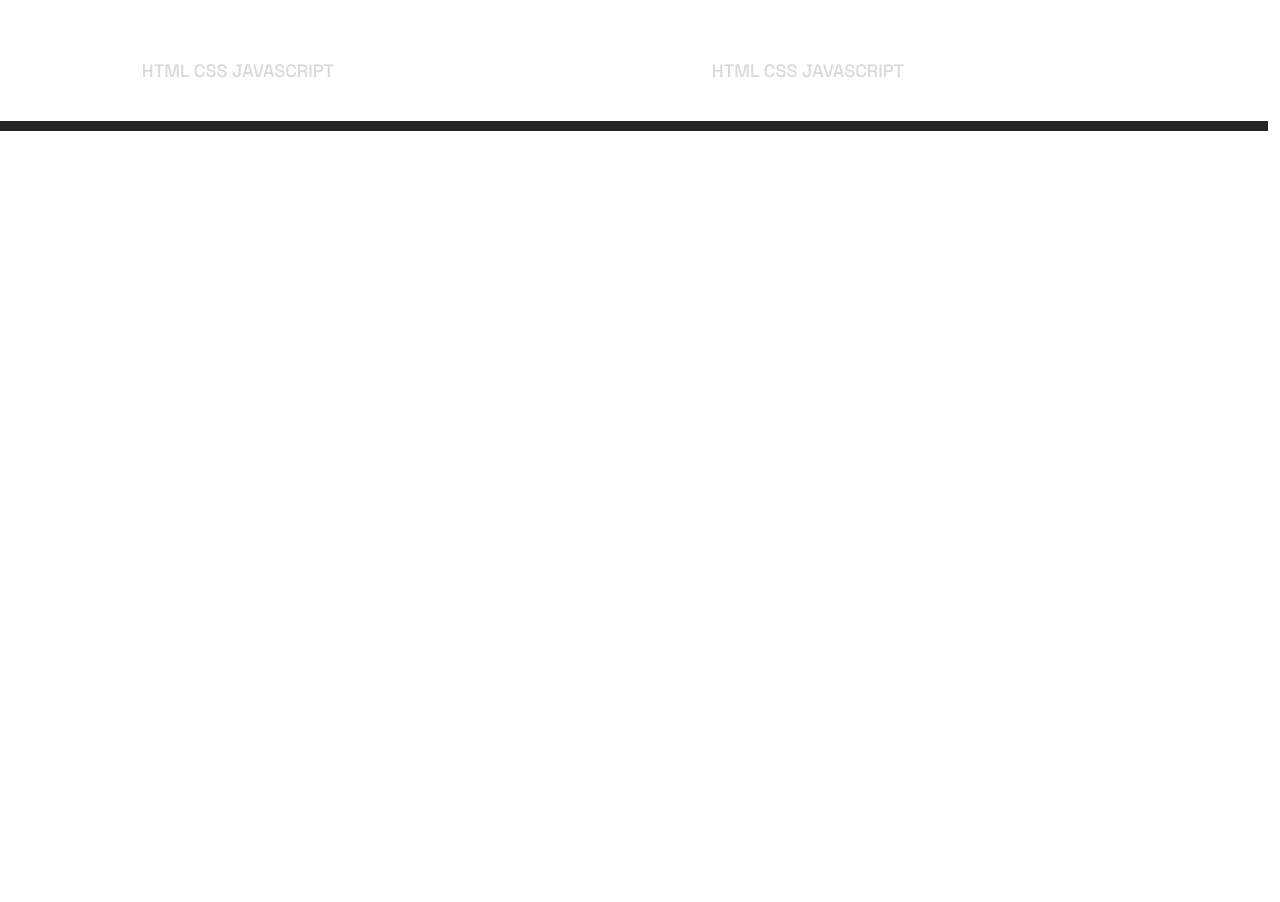
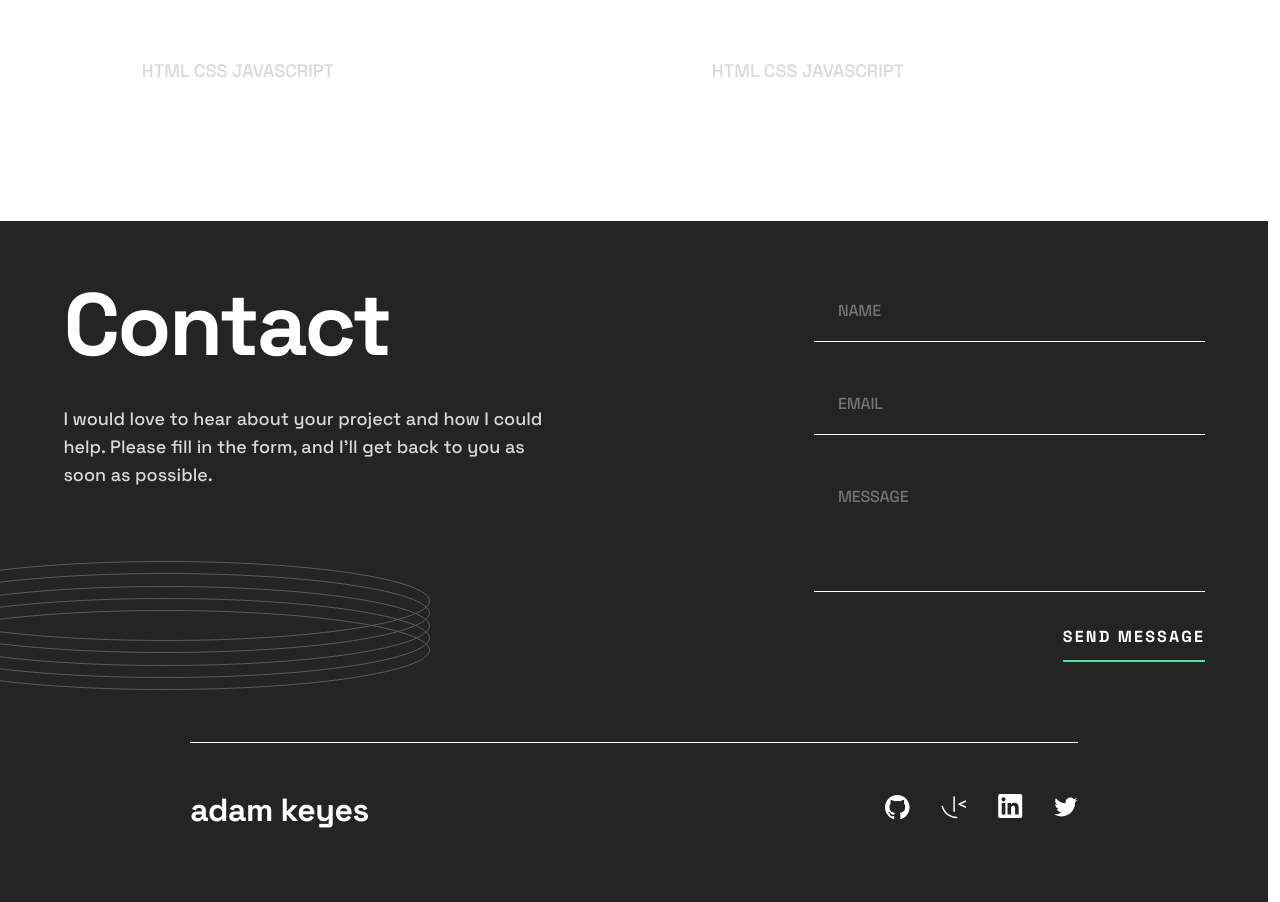
Before and after one commit to thisisofficial/single-page-portafolio, a React (Vite) app in the folder new-design-mf/: page / in a window 1280 px wide. Shown: the part 2960-3862 px from the top of the page. Before the commit the page ends 3091 px from the top, so only its background shows below. Built offline with nearby package versions, Linux system fonts and the light colour scheme.

Commit message:
finished contact section

```diff
--- a/new-design-mf/src/App.css
+++ b/new-design-mf/src/App.css
@@ -1,5 +1,4 @@
 #root {
-  max-width: 1280px;
   margin: 0;
   padding: 0;
   line-height: 0;
@@ -43,14 +42,20 @@
 .App{
   width: 99.1vw;
   overflow-x: hidden;
-
+  overflow-y: hidden;
+  display: flex;
+  align-items: center;
+  flex-direction: column;
 }
 
 .body-container{
-  padding: 0 5% 0 10%;
+  width: 80%;
+  min-width: 1000px;
 }
 
 .footer{
   background-color: #242424;
   min-height: 10px;
+  width: 100%;
+  margin-top: 100px;
 }
--- a/new-design-mf/src/App.tsx
+++ b/new-design-mf/src/App.tsx
@@ -3,6 +3,7 @@ import reactLogo from './assets/react.svg'
 import { HeroSection } from './sections/heroSection/HeroSection'
 import { SkillsSection } from './sections/skillsSection/SkillsSection'
 import { ProjectsSection } from './sections/projectsSection/ProjectsSection'
+import { ContactSection } from './sections/contactSection/ContactSection'
 import './App.css'
 
 function App() {
@@ -16,7 +17,7 @@ function App() {
         <ProjectsSection/>
       </div>
       <div className='footer'>
-
+        <ContactSection/>
       </div>
     </div>
   )
--- /dev/null
+++ b/new-design-mf/src/components/form/Form.tsx
@@ -0,0 +1,62 @@
+import React from "react";
+import { useForm } from "react-hook-form";
+import { Button } from "../button/Button";
+import "./form.css";
+
+export const Form = () => {
+  const {
+    register,
+    formState: { errors },
+    handleSubmit,
+  } = useForm();
+
+  const onSubmit = (data: any) => {
+    console.log(data);
+  };
+
+  return (
+    <div>
+      <form onSubmit={handleSubmit(onSubmit)}>
+        <div  className="form-container">
+          <div className="input-container">
+            <input
+              type="text"
+              placeholder="NAME"
+              className="input-text"
+              {...register("name", { required: true, maxLength: 50 })}
+            />
+            {errors.name?.type === "required" && (
+              <p className="error">Sorry, the input should not be empty</p>
+            )}
+            {errors.name?.type === "maxLength" && (
+              <p className="error">The field must have a maximum of 50 characters</p>
+            )}
+          </div>
+          <div className="input-container">
+            <input
+              type="text"
+              placeholder="EMAIL"
+              className="input-text"
+              {...register("email", {
+                required: true,
+                pattern: /^\w+([.-_+]?\w+)*@\w+([.-]?\w+)*(\.\w{2,10})+$/,
+              })}
+            />
+            {errors.email?.type === "pattern" && (
+              <p className="error">Sorry, invalid format here</p>
+            )}
+          </div>
+          <div className="input-textarea-container">
+            <input
+              type="text"
+              placeholder="MESSAGE"
+              className="input-textarea"
+              {...register("message", { required: true })}
+            />
+          </div>
+          <Button label="SEND MESSAGE"/>
+        </div>
+      </form>
+    </div>
+  );
+};
--- /dev/null
+++ b/new-design-mf/src/components/form/form.css
@@ -0,0 +1,71 @@
+.form-container {
+    display: flex;
+    flex-direction: column;
+    gap: 32px;
+  }
+
+  .form-container div{
+    align-self: flex-end;
+  }
+
+  .input-container {
+    display: flex;
+    align-items: flex-end;
+    flex-direction: column;
+    gap: 5px;
+    justify-content: center;
+  }
+
+  .input-text,
+  .input-textarea {
+    background: transparent;
+    border: none;
+    border-bottom: 1px solid #ffffff;
+    min-width: 343px;
+    font-family: "Space Grotesk";
+    font-style: normal;
+    font-weight: 500;
+    font-size: 16px;
+    line-height: 26px;
+    letter-spacing: -0.222222px;
+    color: #ffffff;
+    outline: none;
+    padding: 17px 24px;
+  }
+
+  .input-text:hover,
+  .input-textarea:hover {
+    border-bottom: 1px solid #4ee1a0;
+  }
+
+  .input-textarea {
+    padding-bottom: 81px;
+  }
+
+  .error-paragraph {
+    font-family: "Space Grotesk";
+    font-style: normal;
+    font-weight: 500;
+    font-size: 12px;
+    line-height: 16px;
+    letter-spacing: -0.166667px;
+    color: #ff6f5b;
+  }
+
+  @media (max-width: 400px) {
+    .form-container {
+      align-items: center;
+      text-align: center;
+    }
+
+    .input-textarea {
+      padding-bottom: 71px;
+    }
+  }
+
+  @media (max-width: 8000px) {
+    .form-container {
+      align-items: center;
+      text-align: center;
+    }
+  }
--- a/new-design-mf/src/sections/contactSection/ContactSection.tsx
+++ b/new-design-mf/src/sections/contactSection/ContactSection.tsx
@@ -1,12 +1,31 @@
 import React from 'react'
 import { TextContainer } from '../../components/textBlock/TextBlock'
+import { Form } from '../../components/form/Form'
+import Icons from '../../assets/Group-12.svg';
+import Icon from '../../assets/Group-26bg-feature.svg';
+import './contactSection.css'
 
 export const ContactSection = () => {
   return (
-    <div>
-        <div>
-            <TextContainer big title='Contact' text=''/>
+    <div className='footer-container'>
+      <div className='contact-container'>
+        <div className='contact-part'>
+          <TextContainer big title='Contact' text='I would love to hear about your project and how I could help. Please fill in the form, and I’ll get back to you as soon as possible.'/>
         </div>
+        <div className='contact-part'>
+          <Form/>
+        </div>
+      </div>
+      <div className='footer-bg'>
+        <img className='footer-bg-2' src={Icon}></img>
+      </div>
+      <div className='footer-foot-container'>
+        <div className='footer-foot-title'>adam keyes</div>
+        <div className='footer-foot-icons'>
+          <img src={Icons}></img>
+        </div>
+      </div>
     </div>
+
   )
 }
--- /dev/null
+++ b/new-design-mf/src/sections/contactSection/contactSection.css
@@ -0,0 +1,53 @@
+.footer-container{
+    padding-top: 60px;
+    margin-top: 0px;
+    display: flex;
+    align-items: center;
+    flex-direction: column;
+    margin-bottom: -4px;
+}
+
+.contact-container{
+    display: flex;
+
+    justify-content: space-around   ;
+
+}
+
+.contact-part{
+     width: 40%;
+}
+
+.footer-foot-container{
+    display: flex;
+    justify-content: space-between;
+    z-index: 3;
+    padding-top: 51px;
+    margin: 80px 0;
+    border-top: #FFFFFF 1px solid;
+    width: 70%;
+}
+
+.footer-foot-title{
+    font-family: 'Space Grotesk';
+    font-style: normal;
+    font-weight: 700;
+    font-size: 32px;
+    line-height: 32px;
+
+    letter-spacing: -0.444444px;
+
+    color: #FFFFFF;
+}
+
+.footer-foot-icons{
+    z-index: 3;
+
+}
+
+.footer-bg{
+    display: flex;
+    position: absolute;
+    left: 0;
+    transform: translateY(280px);
+}
--- a/new-design-mf/src/sections/skillsSection/skillsSection.css
+++ b/new-design-mf/src/sections/skillsSection/skillsSection.css
@@ -1,5 +1,5 @@
 .skills-continer{
-
+    width: 80%;
 }
 
 .skills-part{
```
Also changed, not shown: new-design-mf/src/sections/projectsSection/ProjectsSection.tsx (line endings or trailing spaces).
